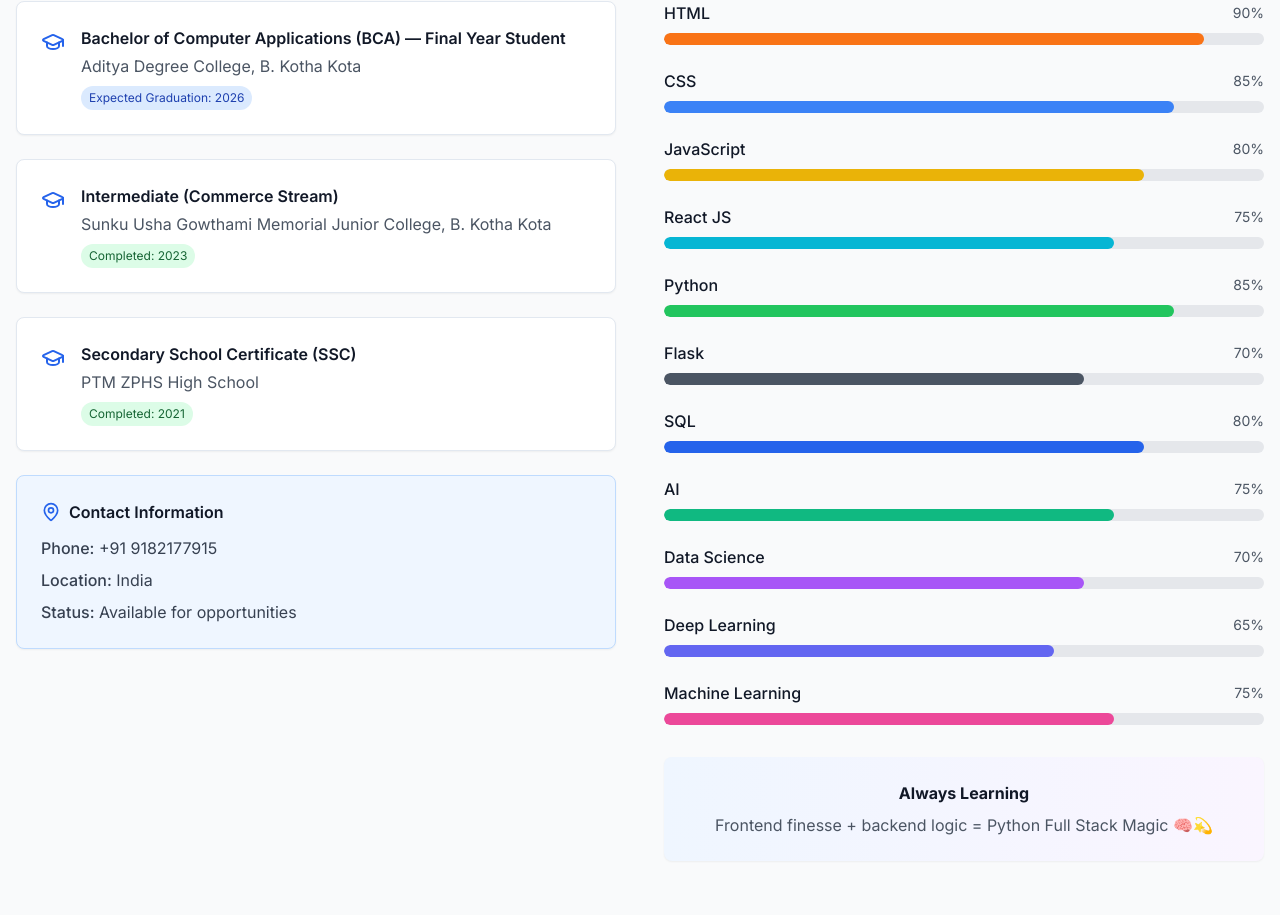
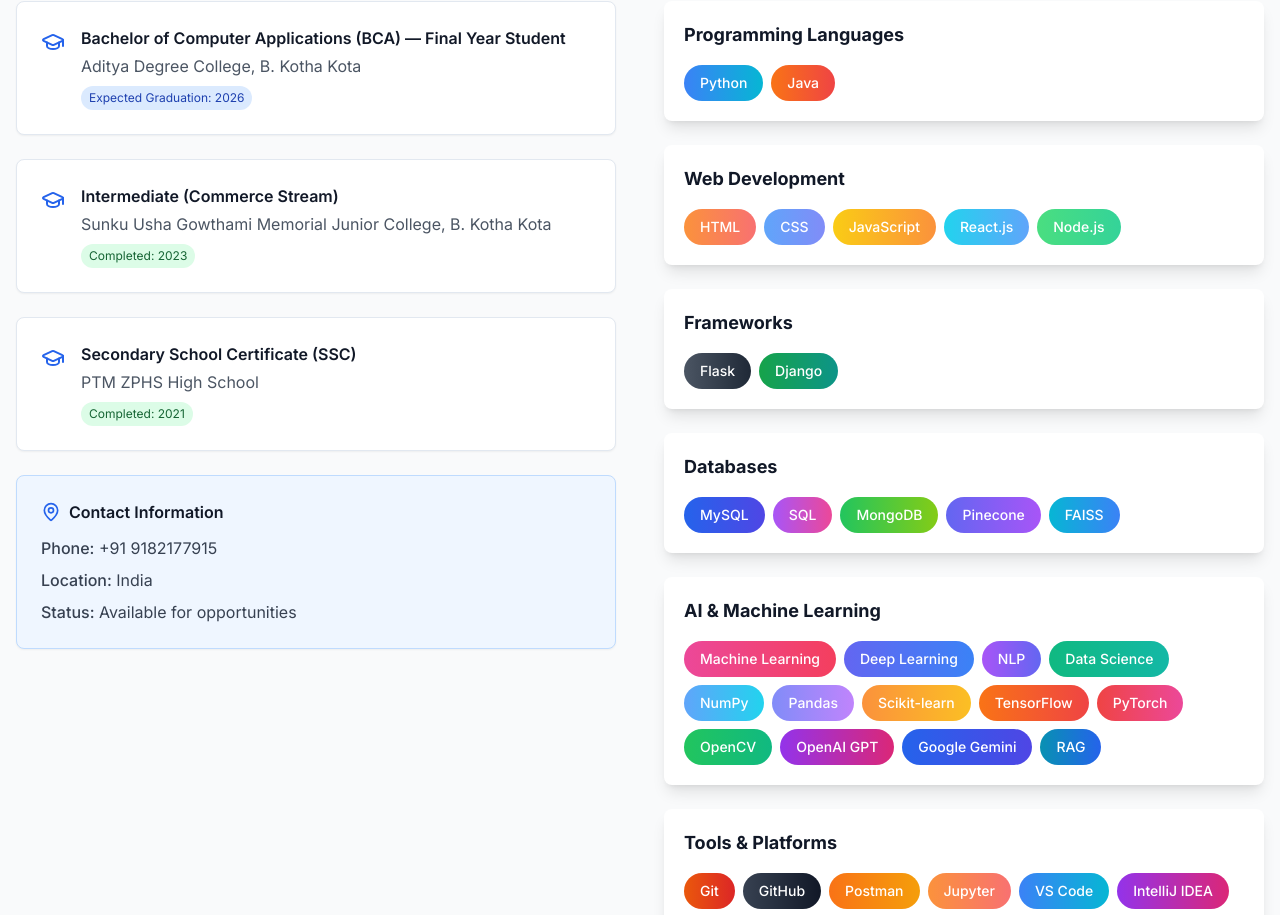
Before and after one commit to Gaddamadithya/Adithya-portfolio, a React (Vite) app: page / in a window 1280 px wide. Shown: the part 1231-2146 px from the top of the page. Built offline with nearby package versions, Linux system fonts and the light colour scheme.

Commit message:
Update skills section with animations

```diff
--- a/src/components/About.tsx
+++ b/src/components/About.tsx
@@ -26,18 +26,97 @@ const About = () => {
     }
   ];
 
-  const skills = [
-    { name: "HTML", level: 90, color: "bg-orange-500" },
-    { name: "CSS", level: 85, color: "bg-blue-500" },
-    { name: "JavaScript", level: 80, color: "bg-yellow-500" },
-    { name: "React JS", level: 75, color: "bg-cyan-500" },
-    { name: "Python", level: 85, color: "bg-green-500" },
-    { name: "Flask", level: 70, color: "bg-gray-600" },
-    { name: "SQL", level: 80, color: "bg-blue-600" },
-    { name: "AI", level: 75, color: "bg-emerald-500" },
-    { name: "Data Science", level: 70, color: "bg-purple-500" },
-    { name: "Deep Learning", level: 65, color: "bg-indigo-500" },
-    { name: "Machine Learning", level: 75, color: "bg-pink-500" }
+  const skillCategories = [
+    {
+      category: "Programming Languages",
+      skills: [
+        { name: "Python", level: "Advanced", color: "from-blue-500 to-cyan-500" },
+        { name: "Java", level: "Intermediate", color: "from-orange-500 to-red-500" }
+      ],
+      animation: "animate-fade-in hover:scale-105"
+    },
+    {
+      category: "Web Development",
+      skills: [
+        { name: "HTML", level: "Advanced", color: "from-orange-400 to-red-400" },
+        { name: "CSS", level: "Advanced", color: "from-blue-400 to-indigo-400" },
+        { name: "JavaScript", level: "Intermediate", color: "from-yellow-400 to-orange-400" },
+        { name: "React.js", level: "Intermediate", color: "from-cyan-400 to-blue-400" },
+        { name: "Node.js", level: "Intermediate", color: "from-green-400 to-emerald-400" }
+      ],
+      animation: "animate-scale-in hover:rotate-1"
+    },
+    {
+      category: "Frameworks",
+      skills: [
+        { name: "Flask", level: "Intermediate", color: "from-gray-600 to-gray-800" },
+        { name: "Django", level: "Beginner", color: "from-green-600 to-teal-600" }
+      ],
+      animation: "animate-slide-in-right hover:-rotate-1"
+    },
+    {
+      category: "Databases",
+      skills: [
+        { name: "MySQL", level: "Intermediate", color: "from-blue-600 to-indigo-600" },
+        { name: "SQL", level: "Intermediate", color: "from-purple-500 to-pink-500" },
+        { name: "MongoDB", level: "Beginner", color: "from-green-500 to-lime-500" },
+        { name: "Pinecone", level: "Intermediate", color: "from-indigo-500 to-purple-500" },
+        { name: "FAISS", level: "Intermediate", color: "from-cyan-500 to-blue-500" }
+      ],
+      animation: "animate-fade-in hover:translate-x-2"
+    },
+    {
+      category: "AI & Machine Learning",
+      skills: [
+        { name: "Machine Learning", level: "Intermediate", color: "from-pink-500 to-rose-500" },
+        { name: "Deep Learning", level: "Intermediate", color: "from-indigo-500 to-blue-500" },
+        { name: "NLP", level: "Intermediate", color: "from-purple-500 to-indigo-500" },
+        { name: "Data Science", level: "Intermediate", color: "from-emerald-500 to-teal-500" },
+        { name: "NumPy", level: "Intermediate", color: "from-blue-400 to-cyan-400" },
+        { name: "Pandas", level: "Intermediate", color: "from-indigo-400 to-purple-400" },
+        { name: "Scikit-learn", level: "Intermediate", color: "from-orange-400 to-amber-400" },
+        { name: "TensorFlow", level: "Intermediate", color: "from-orange-500 to-red-500" },
+        { name: "PyTorch", level: "Intermediate", color: "from-red-500 to-pink-500" },
+        { name: "OpenCV", level: "Intermediate", color: "from-green-500 to-emerald-500" },
+        { name: "OpenAI GPT", level: "Intermediate", color: "from-purple-600 to-pink-600" },
+        { name: "Google Gemini", level: "Intermediate", color: "from-blue-600 to-indigo-600" },
+        { name: "RAG", level: "Intermediate", color: "from-cyan-600 to-blue-600" }
+      ],
+      animation: "animate-scale-in hover:shadow-2xl"
+    },
+    {
+      category: "Tools & Platforms",
+      skills: [
+        { name: "Git", level: "Intermediate", color: "from-orange-600 to-red-600" },
+        { name: "GitHub", level: "Intermediate", color: "from-gray-700 to-gray-900" },
+        { name: "Postman", level: "Intermediate", color: "from-orange-500 to-amber-500" },
+        { name: "Jupyter", level: "Intermediate", color: "from-orange-400 to-red-400" },
+        { name: "VS Code", level: "Advanced", color: "from-blue-500 to-cyan-500" },
+        { name: "IntelliJ IDEA", level: "Intermediate", color: "from-purple-600 to-pink-600" },
+        { name: "MySQL Workbench", level: "Intermediate", color: "from-blue-600 to-indigo-600" },
+        { name: "Jira", level: "Intermediate", color: "from-blue-500 to-purple-500" },
+        { name: "Docker", level: "Intermediate", color: "from-cyan-500 to-blue-500" }
+      ],
+      animation: "animate-fade-in hover:-translate-y-1"
+    },
+    {
+      category: "Cloud Services",
+      skills: [
+        { name: "Azure", level: "Beginner", color: "from-blue-600 to-cyan-600" }
+      ],
+      animation: "animate-slide-in-right hover:scale-110"
+    },
+    {
+      category: "Soft Skills",
+      skills: [
+        { name: "Problem Solving", level: "Advanced", color: "from-green-500 to-emerald-500" },
+        { name: "Communication", level: "Advanced", color: "from-blue-500 to-indigo-500" },
+        { name: "Team Collaboration", level: "Advanced", color: "from-purple-500 to-pink-500" },
+        { name: "Quick Learning", level: "Advanced", color: "from-orange-500 to-red-500" },
+        { name: "Adaptability", level: "Advanced", color: "from-cyan-500 to-blue-500" }
+      ],
+      animation: "animate-scale-in hover:rotate-2"
+    }
   ];
 
   return (
@@ -122,29 +201,40 @@ const About = () => {
               <Code2 className="mr-3 text-blue-600" />
               Technical Skills
             </h3>
-                 <div className="space-y-6">
-              {skills.map((skill, index) => (
-                <div key={index} className="space-y-2 animate-fade-in" style={{animationDelay: `${index * 0.1}s`}}>
-                  <div className="flex justify-between items-center">
-                    <span className="font-medium text-gray-900">{skill.name}</span>
-                    <span className="text-sm text-gray-600">{skill.level}%</span>
-                  </div>
-                  <div className="w-full bg-gray-200 rounded-full h-3 overflow-hidden">
-                    <div
-                      className={`h-3 rounded-full ${skill.color} transition-all duration-1000 ease-out animate-slide-in-right hover-scale`}
-                      style={{
-                        width: `${skill.level}%`,
-                        animationDelay: `${index * 0.2}s`
-                      }}
-                    ></div>
-                  </div>
-                </div>
+            <div className="space-y-6">
+              {skillCategories.map((category, catIndex) => (
+                <Card
+                  key={catIndex}
+                  className={`overflow-hidden border-0 shadow-lg transition-all duration-300 ${category.animation}`}
+                  style={{animationDelay: `${catIndex * 0.15}s`}}
+                >
+                  <CardContent className="p-5">
+                    <h4 className="font-bold text-gray-900 mb-4 text-lg animate-rgb-text">
+                      {category.category}
+                    </h4>
+                    <div className="flex flex-wrap gap-2">
+                      {category.skills.map((skill, skillIndex) => (
+                        <div
+                          key={skillIndex}
+                          className={`group relative px-4 py-2 rounded-full bg-gradient-to-r ${skill.color} text-white text-sm font-medium transition-all duration-300 hover:scale-110 hover:shadow-xl animate-fade-in cursor-pointer`}
+                          style={{animationDelay: `${(catIndex * 0.1) + (skillIndex * 0.05)}s`}}
+                        >
+                          <span className="relative z-10">{skill.name}</span>
+                          <span className="absolute top-0 right-0 transform translate-x-1 -translate-y-1 bg-white text-gray-800 text-xs px-2 py-0.5 rounded-full opacity-0 group-hover:opacity-100 transition-opacity duration-300 shadow-md">
+                            {skill.level}
+                          </span>
+                          <div className="absolute inset-0 bg-white opacity-0 group-hover:opacity-20 rounded-full transition-opacity duration-300"></div>
+                        </div>
+                      ))}
+                    </div>
+                  </CardContent>
+                </Card>
               ))}
             </div>
 
-            <Card className="mt-8 bg-gradient-to-r from-blue-50 to-purple-50 border-0">
+            <Card className="mt-8 bg-gradient-to-r from-blue-50 to-purple-50 border-0 animate-fade-in hover:shadow-2xl transition-all duration-300">
               <CardContent className="p-6 text-center">
-                <h4 className="font-bold text-gray-900 mb-2">Always Learning</h4>
+                <h4 className="font-bold text-gray-900 mb-2 animate-rgb-text">Always Learning</h4>
                 <p className="text-gray-600">
                   Frontend finesse + backend logic = Python Full Stack Magic 🧠💫
                 </p>
```
